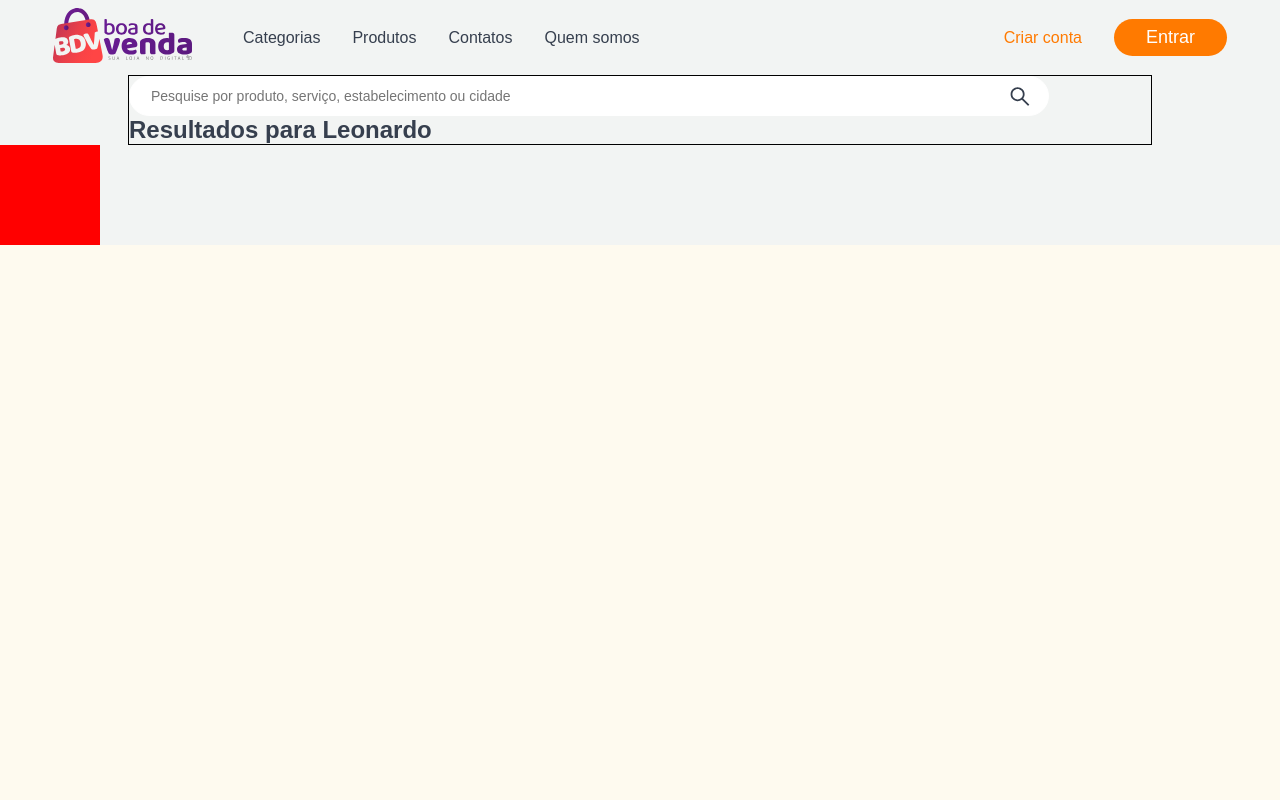
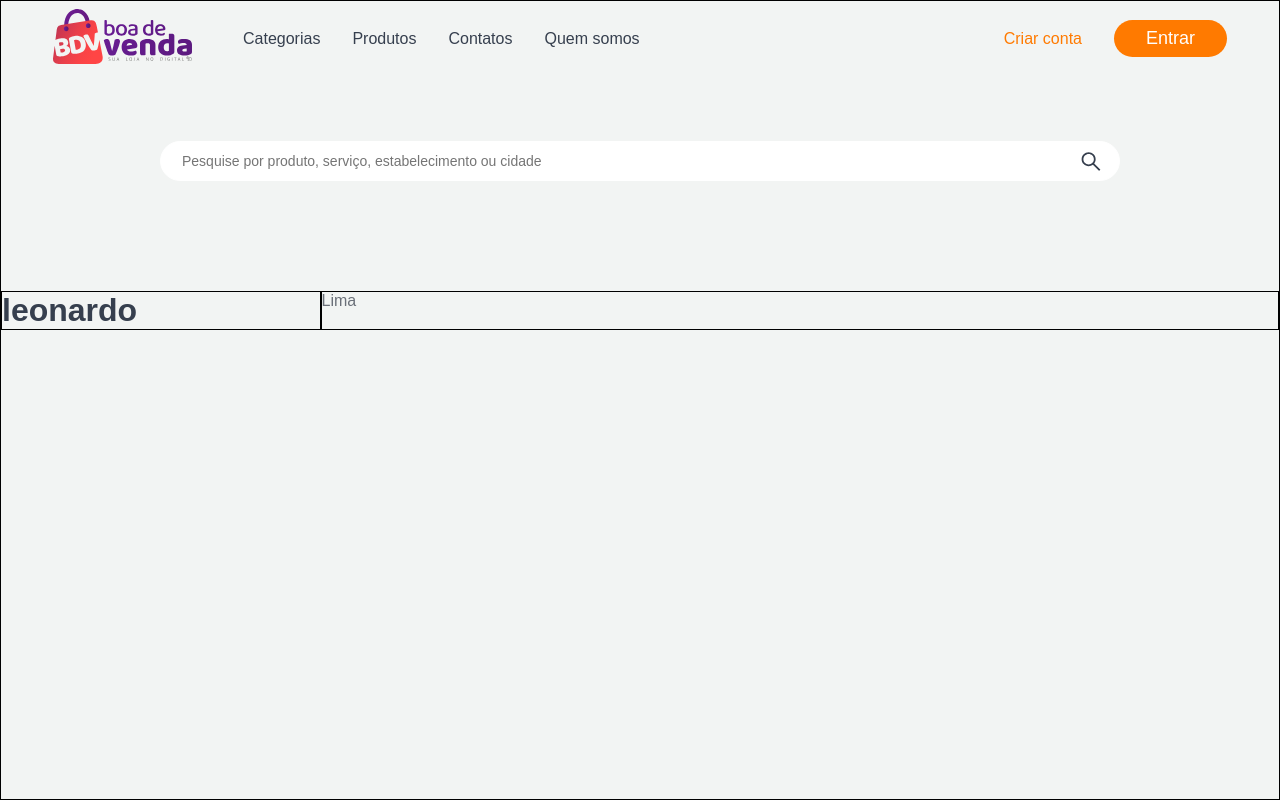
Before and after one commit to VictorCampelo/potty-dashboard, a Next.js app: page /result in a window 1280 px wide. Built offline with nearby package versions, Linux system fonts and the light colour scheme.

Commit message:
search method creation

```diff
--- a/src/pages/result/index.tsx
+++ b/src/pages/result/index.tsx
@@ -1,13 +1,71 @@
-import React from 'react'
+import React, { useState } from 'react'
 import Head from 'next/head'
 import Header from 'components/molecules/HeaderShop'
 import { Input } from 'components/molecules/SearchInput'
 import { AiOutlineSearch } from 'react-icons/ai'
 
-import { Container, LeftSideContainer } from './styles'
+import {
+  Container,
+  LeftSideContainer,
+  MainContent,
+  WrapMainContent
+} from './styles'
+import { api } from 'services/apiClient'
+
+interface ISearchProps {
+  productsFound: [
+    {
+      avgStars: number
+      categories: [
+        {
+          enabled: boolean
+          id: string
+          name: string
+          storeProductsId: string
+          type: string
+        }
+      ]
+      description: string
+      discount: number
+      files: [
+        {
+          filename: string
+          id: string
+          name: string
+          url: string
+        }
+      ]
+      id: string
+      inventory: number
+      lastSold: number | null
+      parcelAmount: number
+      price: number
+      storeId: string
+      sumFeedbacks: number
+      sumOrders: number
+      sumStars: number
+      tags: string | null
+      title: string
+    }
+  ]
+}
 
 const Result = () => {
-  const nome = 'Leonardo'
+  const [search, setSearch] = useState('')
+  const [searchTitle, setSearchTitle] = useState('')
+  const [searchData, setSearchData] = useState<ISearchProps>({} as ISearchProps)
+
+  function handleSubmit(e: React.FormEvent<HTMLFormElement>) {
+    e.preventDefault()
+    setSearchTitle(search)
+    getData()
+  }
+
+  async function getData() {
+    const { data } = await api.get('/stores/search?parameter=' + search)
+    console.log(data)
+    setSearchData(data)
+  }
 
   return (
     <>
@@ -16,19 +74,27 @@ const Result = () => {
       </Head>
       <Container>
         <Header />
-        <div className="wrap-search-content">
+        <form className="wrap-search-content" onSubmit={handleSubmit}>
           <Input
             type="text"
+            value={search}
+            onChange={(e) => setSearch(e.target.value)}
             placeholder="Pesquise por produto, serviço, estabelecimento ou cidade"
             icon={<AiOutlineSearch size={25} />}
             search
           />
-
-          <div className="wrap-result-text">
-            <h2>{`Resultados para ${nome}`}</h2>
-          </div>
+        </form>
+        <div className="wrap-result-text">
+          <h3>{searchTitle && `Resultados para '${searchTitle}'`}</h3>
         </div>
-        <LeftSideContainer />
+        <WrapMainContent>
+          <LeftSideContainer>
+            <h1>leonardo</h1>
+          </LeftSideContainer>
+          <MainContent>
+            <p>Lima</p>
+          </MainContent>
+        </WrapMainContent>
       </Container>
     </>
   )
--- a/src/pages/result/styles/index.ts
+++ b/src/pages/result/styles/index.ts
@@ -2,19 +2,42 @@ import styled from 'styled-components'
 
 export const Container = styled.body`
   background: var(--gray-100);
+  max-width: 1300px;
+  margin: 0 auto;
+  border: 1px solid black;
+  min-height: 100vh;
 
+  .wrap-search-content,
+  .wrap-result-text {
+    max-width: 1000px;
+    margin: 0 auto;
+  }
   .wrap-search-content {
-    max-width: 1024px;
-    margin: 0 auto;
-    border: 1px solid black;
+    padding: 65px 20px 50px 20px;
+    div {
+      min-width: 100%;
+    }
+  }
 
-    .inputContainter {
+  .wrap-result-text {
+    padding: 0 20px 60px 20px;
+
+    h3 {
+      font-size: 32px;
+      font-weight: 500;
     }
   }
 `
 
+export const WrapMainContent = styled.div`
+  display: grid;
+  grid-template-columns: 3fr 9fr;
+`
+
 export const LeftSideContainer = styled.div`
-  background-color: red;
-  width: 100px;
-  height: 100px;
+  border: 1px solid black;
 `
+
+export const MainContent = styled.div`
+  border: 1px solid black;
+`
```
Also changed, not shown: src/pages/index.tsx (+10 -2 lines).
